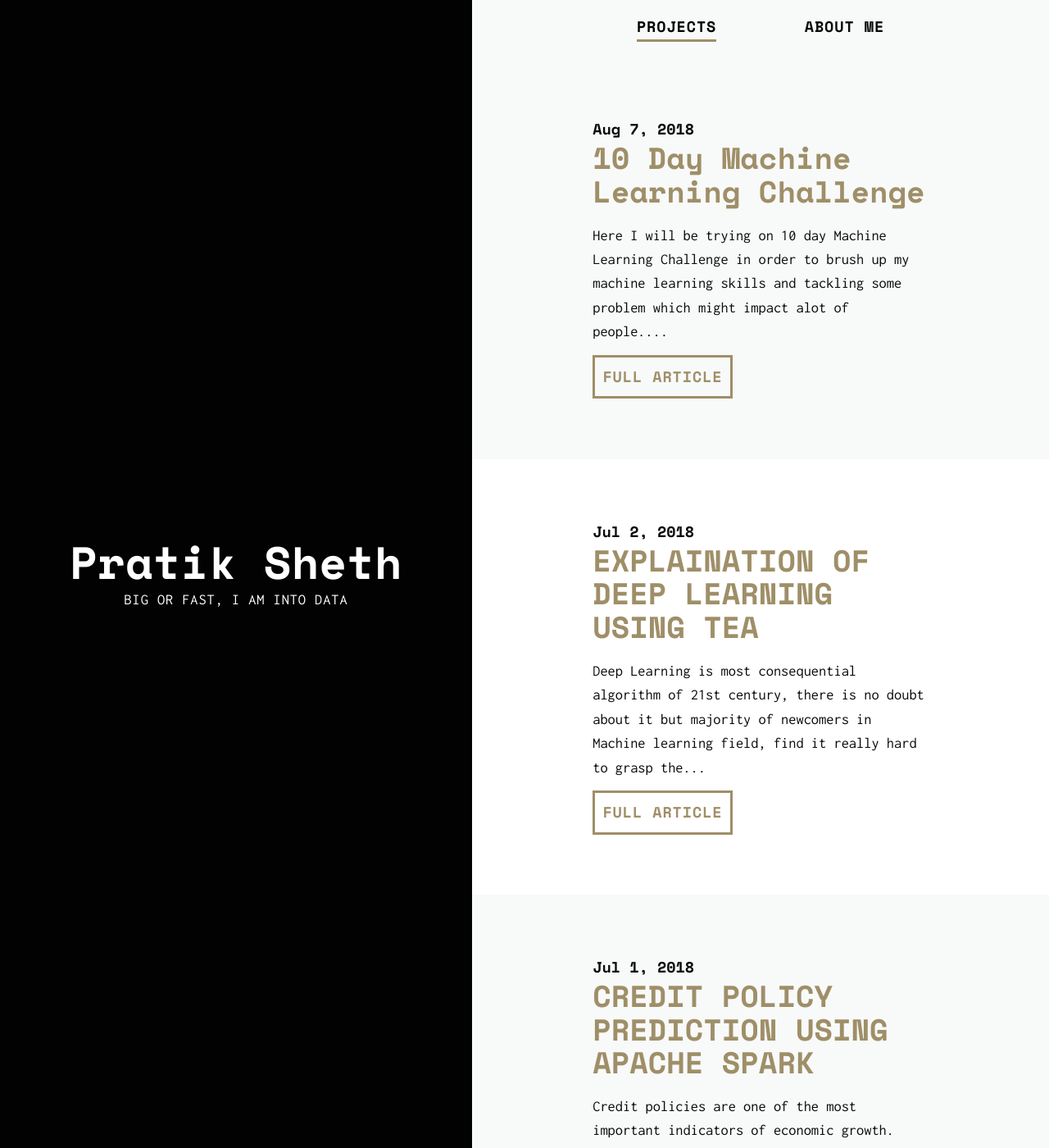
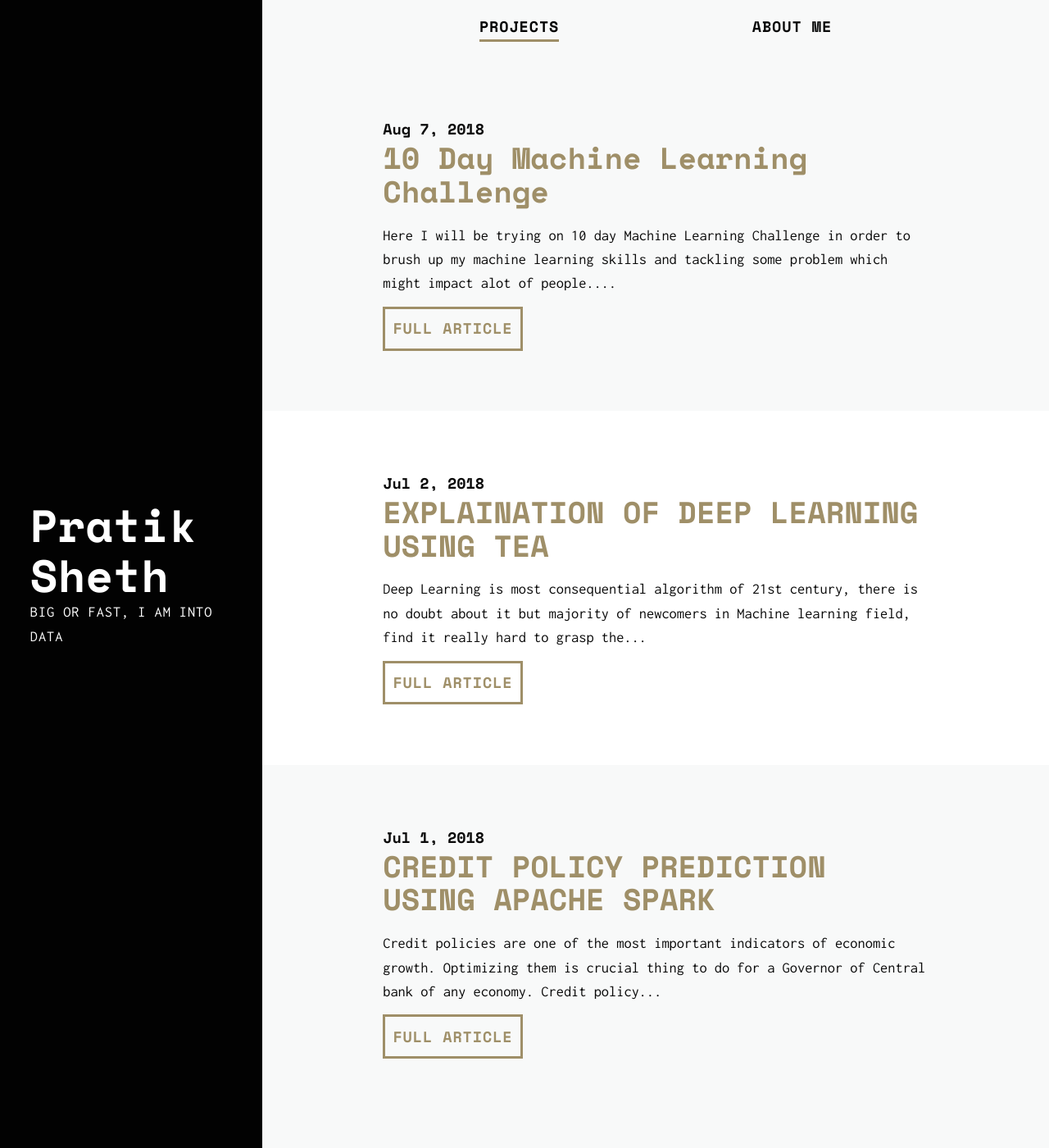
Before and after one commit to daftengineer/daftengineer.github.io, a Jekyll site: the page built from index.html, in a window 1280 px wide and 1400 px high. Shown: the whole window at 82% size. Built offline with Jekyll 4.4.1, drawn with Linux system fonts in a browser that asks for light colours; nearby versions of some CDN libraries; the list of posts is cut into pages by our own code.

Commit message:
Update _layout.scss

```diff
--- a/_sass/_layout.scss
+++ b/_sass/_layout.scss
@@ -57,7 +57,7 @@ section {
         left: 0;
 
         height: 100%;
-        width: 45%;
+        width: 25%;
       }
 
       &:after {
@@ -69,7 +69,7 @@ section {
       min-height: 100vh;
 
       @media (min-width: $mq-md) {
-        margin-left: 45%;
+        margin-left: 25%;
       }
     }
   }
```
